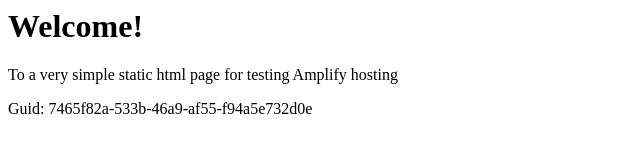
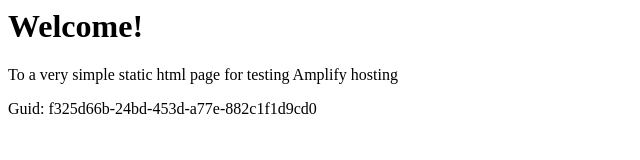
Before and after one commit to aws-aemilia-fra/Github-PR-Commit-Integration-Test-DoNotTouch-GitHubWebhookPushCanaryTest-v1-preprod-eu-central-1, a website: page src/index.html in a window 1280 px wide. Shown: the full height of the page, 0-640 px from the left. Drawn offline with Linux system fonts and the light colour scheme.

Commit message:
commit from integ tests

```diff
--- a/src/index.html
+++ b/src/index.html
@@ -12,6 +12,6 @@
 <body>
     <h1>Welcome!</h1>
     <p>To a very simple static html page for testing Amplify hosting</p>
-    <p>Guid: 7465f82a-533b-46a9-af55-f94a5e732d0e</p></body>
+    <p>Guid: f325d66b-24bd-453d-a77e-882c1f1d9cd0</p></body>
 
 </html>
```
